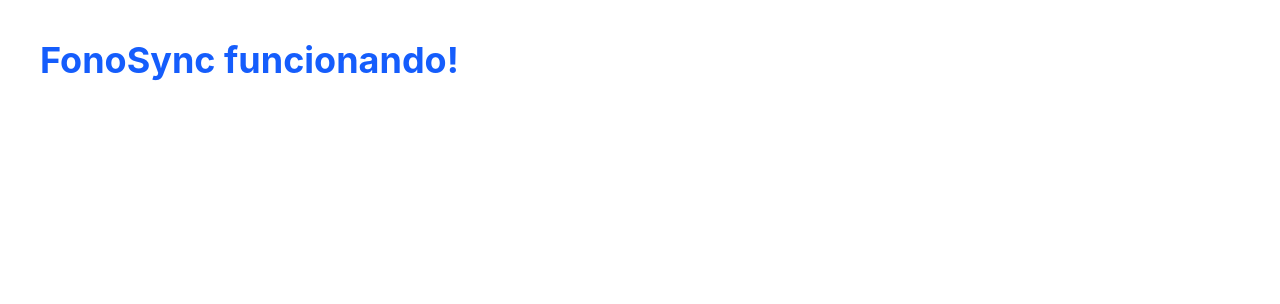
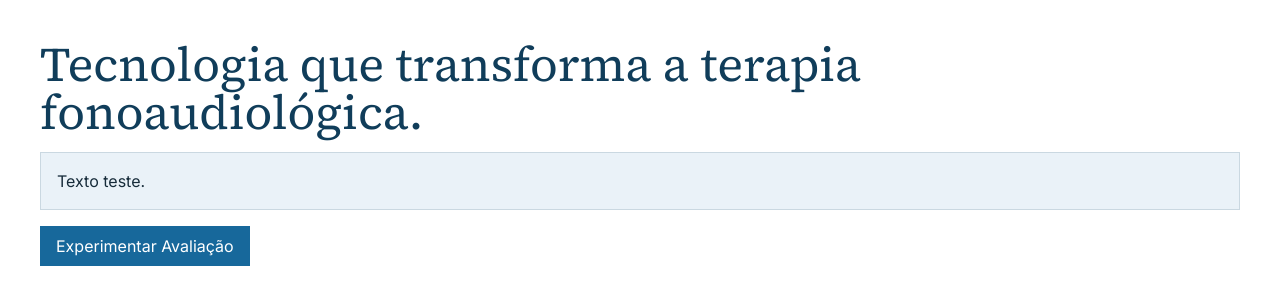
Before and after one commit to gastaogoncalves/fonosync, a React (Vite) app: page / in a window 1280 px wide. Shown: the top 304 px of the page. Built offline with nearby package versions, Linux system fonts and the light colour scheme.

Commit message:
style: configura tema com as cores e fontes do nosso Figma base

```diff
--- a/index.html
+++ b/index.html
@@ -1,10 +1,16 @@
 <!doctype html>
-<html lang="en">
+<html lang="pt-BR">
   <head>
     <meta charset="UTF-8" />
     <link rel="icon" type="image/svg+xml" href="/favicon.svg" />
     <meta name="viewport" content="width=device-width, initial-scale=1.0" />
-    <title>fonosync</title>
+    <link rel="preconnect" href="https://fonts.googleapis.com" />
+    <link rel="preconnect" href="https://fonts.gstatic.com" crossorigin />
+    <link
+      href="https://fonts.googleapis.com/css2?family=Inter:wght@400;500;600&family=Source+Serif+4:wght@400;600&display=swap"
+      rel="stylesheet"
+    />
+    <title>Fonosync</title>
   </head>
   <body>
     <div id="root"></div>
--- a/src/App.jsx
+++ b/src/App.jsx
@@ -1,7 +1,15 @@
 export default function App() {
   return (
-    <h1 className="text-4xl font-bold text-blue-600 p-10">
-      FonoSync funcionando!
-    </h1>
+    <main className="p-10">
+      <h1 className="font-serif text-5xl text-navy">
+        Tecnologia que transforma a terapia fonoaudiológica.
+      </h1>
+      <p className="mt-4 bg-mist p-4 border border-line">
+        Texto teste.
+      </p>
+      <button className="mt-4 bg-primary text-white px-4 py-2">
+        Experimentar Avaliação
+      </button>
+    </main>
   )
 }
--- a/src/index.css
+++ b/src/index.css
@@ -1 +1,23 @@
 @import "tailwindcss";
+
+@theme {
+
+  --color-primary: #17689b;  /* botões, links, barras */
+  --color-navy: #103d5a;     /* faixa, footer */
+  --color-mist: #eaf2f8;     /* hero, cards, CTA */
+  --color-ink: #172c3a;      /* Texto */
+  --color-success: #197451;  /* Sucesso */
+  --color-warning: #a65412;  /* Atenção */
+  --color-danger: #a9343b;   /* Erro */
+  --color-line: #cad8e1;     /* Divisor: bordas */
+  --font-serif: "Source Serif 4", Georgia, serif;
+  --font-sans: "Inter", system-ui, sans-serif;
+}
+
+@layer base {
+  body {
+    background-color: #ffffff;
+    color: var(--color-ink);
+    font-family: var(--font-sans);
+  }
+}
```
